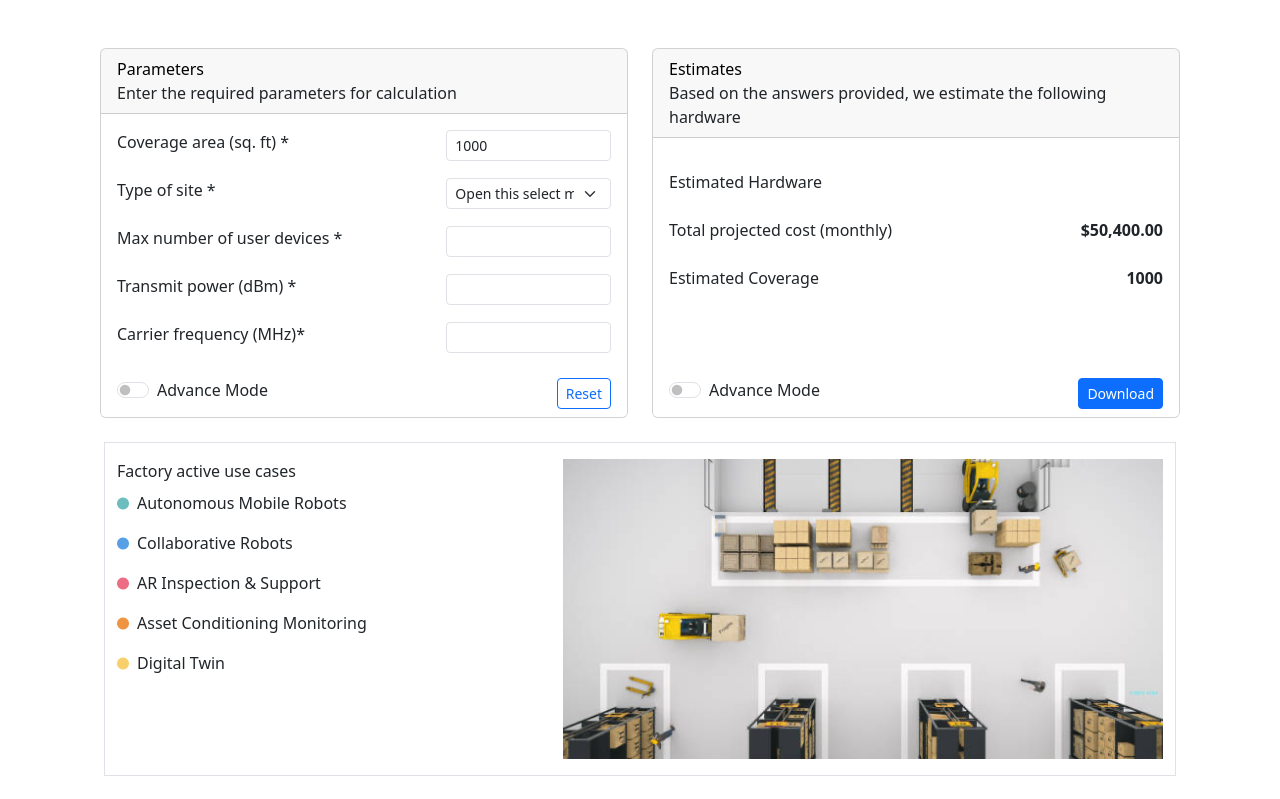
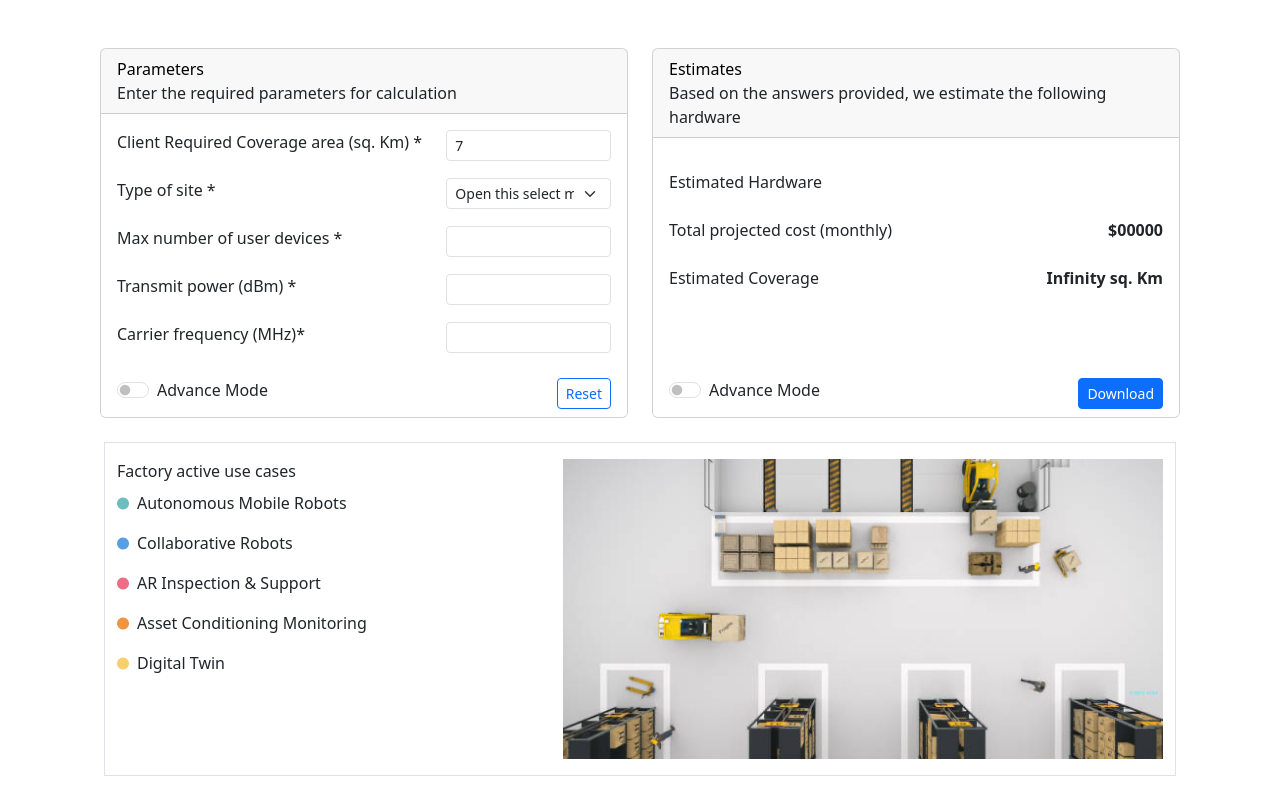
Before and after one commit to monayemislam/TCO-Calculator, a Vue app: page / in a window 1280 px wide. Shown: the top 799 px of the page. Built offline with nearby package versions, Linux system fonts and the light colour scheme.

Commit message:
Link budget calculation logical all operation done

```diff
--- a/src/components/NybsysCalculator.vue
+++ b/src/components/NybsysCalculator.vue
@@ -14,15 +14,19 @@
               <div class="d-flex justify-content-between">
                 <div class="col">
                   <label for="input1" class="form-label"
-                    >Coverage area (sq. ft) *</label
+                    >Client Required Coverage area (sq. Km) *</label
                   >
                 </div>
+                <!-- <div class="text-primary">
+                  DL: {{ theRequiredNumberOf5GBaseStation }}
+                </div> -->
+
                 <div class="col-4">
                   <input
                     type="number"
                     class="form-control form-control-sm"
                     id="input1"
-                    v-model="totalCoverageArea"
+                    v-model="userDefinedCoverageArea"
                   />
                 </div>
               </div>
@@ -73,11 +77,30 @@
                   <input
                     type="number"
                     class="form-control form-control-sm"
-                    id="input1"
+                    v-model="transmitPower"
                   />
                 </div>
               </div>
             </div>
+            <!-- <div class="row pt-3">
+              <div class="d-flex justify-content-between">
+                <div class="col">
+                  <label class="form-label">Transmit power (dBm) *</label>
+                </div>
+                <div class="col-4">
+                  <select
+                    class="form-select form-select-sm"
+                    aria-label=".form-select-sm example"
+                    v-model="transmitPower"
+                  >
+                    <option value="" selected>Choose an option</option>
+                    <option value="43">43</option>
+                    <option value="44">44</option>
+                    <option value="45">45</option>
+                  </select>
+                </div>
+              </div>
+            </div> -->
             <div class="row pt-3">
               <div class="d-flex justify-content-between">
                 <div class="col">
@@ -89,7 +112,7 @@
                   <input
                     type="number"
                     class="form-control form-control-sm"
-                    id="input1"
+                    v-model="carrierFrequency"
                   />
                 </div>
               </div>
@@ -149,7 +172,7 @@
                   >
                 </div>
                 <div class="col-6 text-end">
-                  <span><b>$50,400.00</b></span>
+                  <span><b>$00000</b></span>
                 </div>
               </div>
             </div>
@@ -163,7 +186,7 @@
                 </div>
                 <div class="col-6 text-end">
                   <span
-                    ><b>{{ totalCoverageArea }}</b></span
+                    ><b>{{ coverageArea }} sq. Km</b></span
                   >
                 </div>
               </div>
@@ -239,11 +262,48 @@ export default {
   components: { BusinessCaseChart },
   data() {
     return {
-      totalCoverageArea: 1000,
+      userDefinedCoverageArea: 7,
       typeOfSite: "",
       specificHardwareCoverageAreaPerCell: null,
       radioPerCell: null,
       concurrentUser: null,
+      numberOfConcurrentNBIoTDevices: null,
+      tcoPeriod: null,
+      numberOfSite: null,
+      numberOfCore: null,
+      indoorArea: null,
+      outdoorArea: null,
+      country: null,
+      frequencyRange: null,
+      privateWirelessTechnology: null,
+      estimatedPriceOfTCO: null,
+      numberOfRANRequired: null,
+      ranUnitPrice: null,
+      proposedCoverageArea: null,
+      requiredNumberOfNBIoTDevice: null,
+      SiteAcquisitionAnnualCost: null,
+      equipmentCost: null,
+      backhaulConnectivityAnnualCost: null,
+      powerSupplyAnnualCost: null,
+      //Link Budget Calculator
+      transmitPower: null,
+      bandwidth: null,
+      antennaGain: null,
+      carrierFrequency: null,
+      baseStationAntennaHeight: null,
+      userTerminalHeight: null,
+      shannonCapacityScalingFactorAlpha: null,
+      cableLoss: null,
+      noiseFigureUrban: null,
+      interferenceMargin: null,
+      cellEdgeReliablity: null,
+      wallPenetarationLoss: null,
+      bodyLoss: null,
+      GUT: null,
+      RxAntennaGain: null,
+      modulationScheme: null,
+      subCarrierSpacing: null,
+      slotsPerSubframe: null,
     };
   },
   watch: {
@@ -251,21 +311,175 @@ export default {
       if (this.typeOfSite == "factory") {
         (this.specificHardwareCoverageAreaPerCell = 200),
           (this.radioPerCell = 3),
-          (this.concurrentUser = 100);
+          (this.concurrentUser = 100),
+          (this.outdoorArea = this.userDefinedCoverageArea),
+          (this.indoorArea = 0),
+          (this.numberOfConcurrentNBIoTDevices = 1000),
+          (this.tcoPeriod = 36),
+          (this.numberOfSite = 1),
+          (this.numberOfCore = 1),
+          (this.estimatedPriceOfTCO = 1000),
+          (this.numberOfRANRequired = 20),
+          (this.ranUnitPrice = 10000),
+          (this.proposedCoverageArea =
+            this.specificHardwareCoverageAreaPerCell),
+          (this.country = "USA"),
+          (this.requiredNumberOfNBIoTDevice =
+            this.numberOfConcurrentNBIoTDevices),
+          (this.SiteAcquisitionAnnualCost = 1000),
+          (this.equipmentCost = 10000),
+          (this.powerSupplyAnnualCost = 500),
+          (this.interferenceMargin = 5),
+          //Link Budget Calculator
+          (this.bandwidth = 10),
+          (this.antennaGain = 18),
+          (this.baseStationAntennaHeight = 20);
+        (this.userTerminalHeight = 1),
+          (this.shannonCapacityScalingFactorAlpha = 0.65),
+          (this.cableLoss = 2),
+          (this.noiseFigureUrban = 5),
+          (this.cellEdgeReliablity = 0.15),
+          (this.wallPenetarationLoss = 18),
+          (this.bodyLoss = 3),
+          (this.GUT = 0),
+          (this.RxAntennaGain = 0);
+        (this.modulationScheme = 256),
+          (this.subCarrierSpacing = 60),
+          (this.slotsPerSubframe = 2);
       } else if (this.typeOfSite == 2) {
-        this.numberOfRadio = 7;
+        return "Nothing";
       }
     },
   },
   computed: {
     numberOfRadio() {
-      return this.cellNumber * this.radioPerCell;
+      return this.theRequiredNumberOf5GBaseStation;
     },
     simCard() {
       return this.numberOfRadio * this.concurrentUser;
     },
     cellNumber() {
-      return this.totalCoverageArea / this.specificHardwareCoverageAreaPerCell;
+      return (
+        this.userDefinedCoverageArea / this.specificHardwareCoverageAreaPerCell
+      );
+    },
+    totalArea() {
+      return this.indoorArea + this.outdoorArea;
+    },
+    requiredNumberOfCPEDevice() {
+      return this.simCard - this.numberOfConcurrentNBIoTDevices;
+    },
+    siteAcquisitionCostTCOPeriod() {
+      return this.SiteAcquisitionAnnualCost * this.tcoPeriod;
+    },
+    backhaulConnectivityCostTCOPeriod() {
+      return this.backhaulConnectivityAnnualCost * this.tcoPeriod;
+    },
+    //link budget calculator
+    equivalentIsotropicallyRadiatedPower() {
+      return this.transmitPower + this.antennaGain - this.cableLoss;
+    },
+    signalToNoiseRatio() {
+      const exponent = 1 / (0.65 * this.bandwidth);
+      const power = Math.pow(2, exponent);
+      const result = 10 * Math.log10(power - 1);
+      return result.toFixed(3);
+    },
+    sensitivityOfTheUserTerminal() {
+      const sensitivityValue =
+        -174 +
+        10 * Math.log10(10 * Math.pow(this.bandwidth, 6)) +
+        this.noiseFigureUrban -
+        this.signalToNoiseRatio;
+      return sensitivityValue.toFixed(3);
+    },
+    shadowingMargin() {
+      // const value =
+      //   Math.sqrt(2) *
+      //   this.shannonCapacityScalingFactorAlpha *
+      //   (2 * this.cellEdgeReliablity);
+      // return value.toFixed(3);
+      return 6.22;
+    },
+    convertCarrierFrequencyInGHz() {
+      return this.carrierFrequency / 1000;
+    },
+    maximumAllowablePathloss() {
+      return (
+        this.equivalentIsotropicallyRadiatedPower +
+        this.GUT -
+        this.sensitivityOfTheUserTerminal -
+        this.interferenceMargin -
+        this.shadowingMargin -
+        this.wallPenetarationLoss -
+        this.bodyLoss
+      );
+    },
+    lineOfSight() {
+      const lineOfSightValue = Math.pow(
+        10,
+        (this.maximumAllowablePathloss +
+          0.6 * (this.userTerminalHeight - 1.5) +
+          13.54 -
+          20 * Math.log10(this.convertCarrierFrequencyInGHz)) /
+          39.08
+      );
+      return lineOfSightValue.toFixed(3);
+    },
+    cellRadiusInMeter() {
+      const squareRootValue = Math.sqrt(
+        Math.pow(this.lineOfSight, 2) -
+          Math.pow(this.baseStationAntennaHeight - this.userTerminalHeight, 2)
+      );
+      return squareRootValue.toFixed(3);
+    },
+    minimalUTSignalLevel() {
+      return "Need data from sajol";
+    },
+    resourceBlocks() {
+      const result =
+        (this.bandwidth * 1000) /
+        (this.subCarrierSpacing * this.slotsPerSubframe);
+      return Math.ceil(result);
+    },
+    resourceBlockBandwidth() {
+      return this.subCarrierSpacing / 1000;
+    },
+    theNoiseBandwidth() {
+      const result = this.resourceBlocks * this.resourceBlockBandwidth;
+      return result.toFixed(3);
+    },
+    numberOfBitsPerSymbol() {
+      const result = Math.log2(this.modulationScheme);
+      return result.toFixed(3);
+    },
+    symbolRate() {
+      const result = this.bandwidth / this.numberOfBitsPerSymbol;
+      return result.toFixed(3);
+    },
+    theReceiverNoiseFloor() {
+      const result =
+        -174 + 10 * Math.log10(this.theNoiseBandwidth) + this.noiseFigureUrban;
+      return result.toFixed(2);
+    },
+    fiveGNRDL() {
+      const result =
+        Math.pow(10, -3) *
+        4 *
+        this.resourceBlocks *
+        this.numberOfBitsPerSymbol *
+        (948 / 1024) *
+        12;
+      return result.toFixed(3);
+    },
+    coverageArea() {
+      const pi = Math.PI;
+      const result = (pi * Math.pow(this.cellRadiusInMeter, 2)) / 1000000;
+      return result.toFixed(3);
+    },
+    theRequiredNumberOf5GBaseStation() {
+      const result = this.userDefinedCoverageArea / this.coverageArea;
+      return Math.ceil(result);
     },
   },
 };
```
